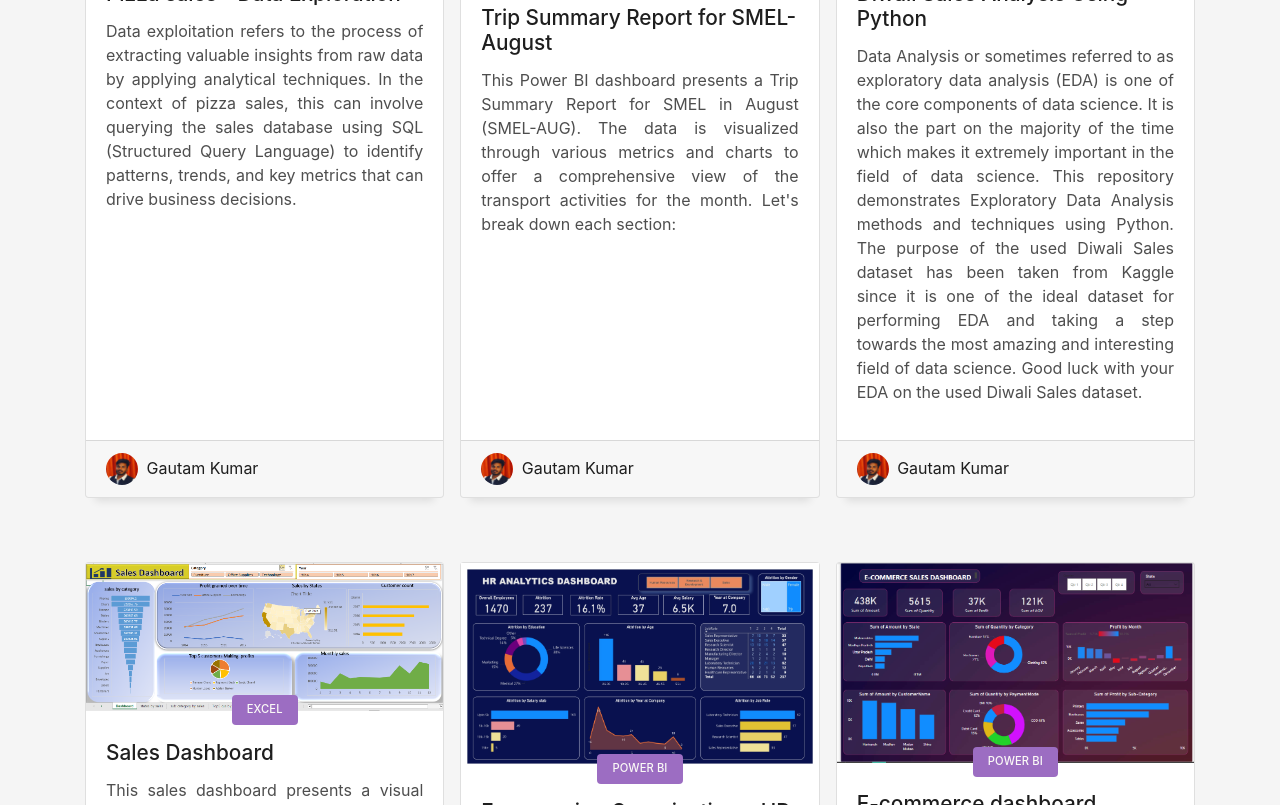
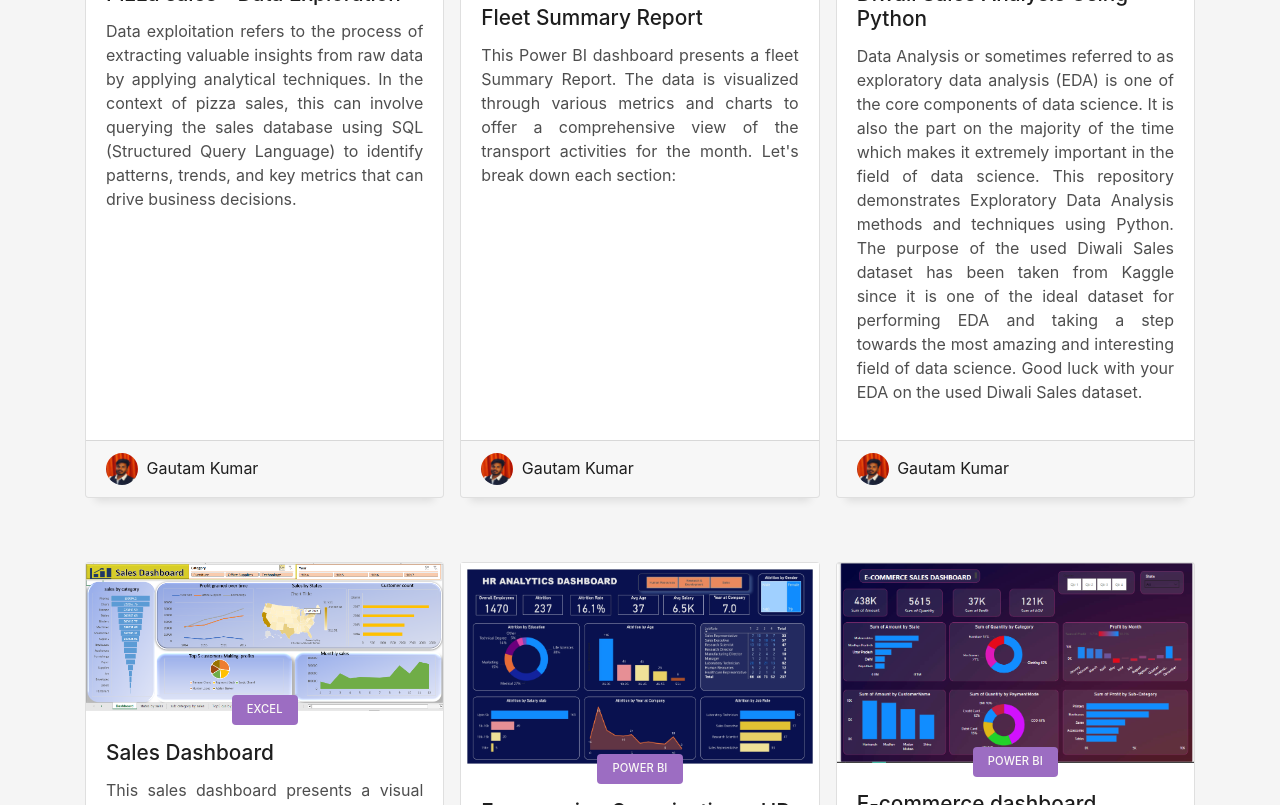
Before and after one commit to gautamkumar05/Portfolio, a plain HTML site: page index.html in a window 1280 px wide. Shown: the part 2639-3444 px from the top of the page. Drawn offline with nearby package versions, Linux system fonts and the light colour scheme.

Commit message:
Update index.html

```diff
--- a/index.html
+++ b/index.html
@@ -284,9 +284,9 @@
                 <h6 class="category">Power BI</h6>
               </div>
             </div>
-            <h3 class="card-title"><a href="PBI-SMEL.html">Trip Summary Report for SMEL-August </a></h3>
+            <h3 class="card-title"><a href="PBI-SMEL.html"> Fleet Summary Report</a></h3>
             <p align = "justify" class="card-description">
-              This Power BI dashboard presents a Trip Summary Report for SMEL in August (SMEL-AUG). The data is visualized through various metrics and charts to offer a comprehensive view of the transport activities for the month. Let's break down each section:
+              This Power BI dashboard presents a fleet Summary Report. The data is visualized through various metrics and charts to offer a comprehensive view of the transport activities for the month. Let's break down each section:
             </p>
           </div>
           <div class="card-footer">
```
